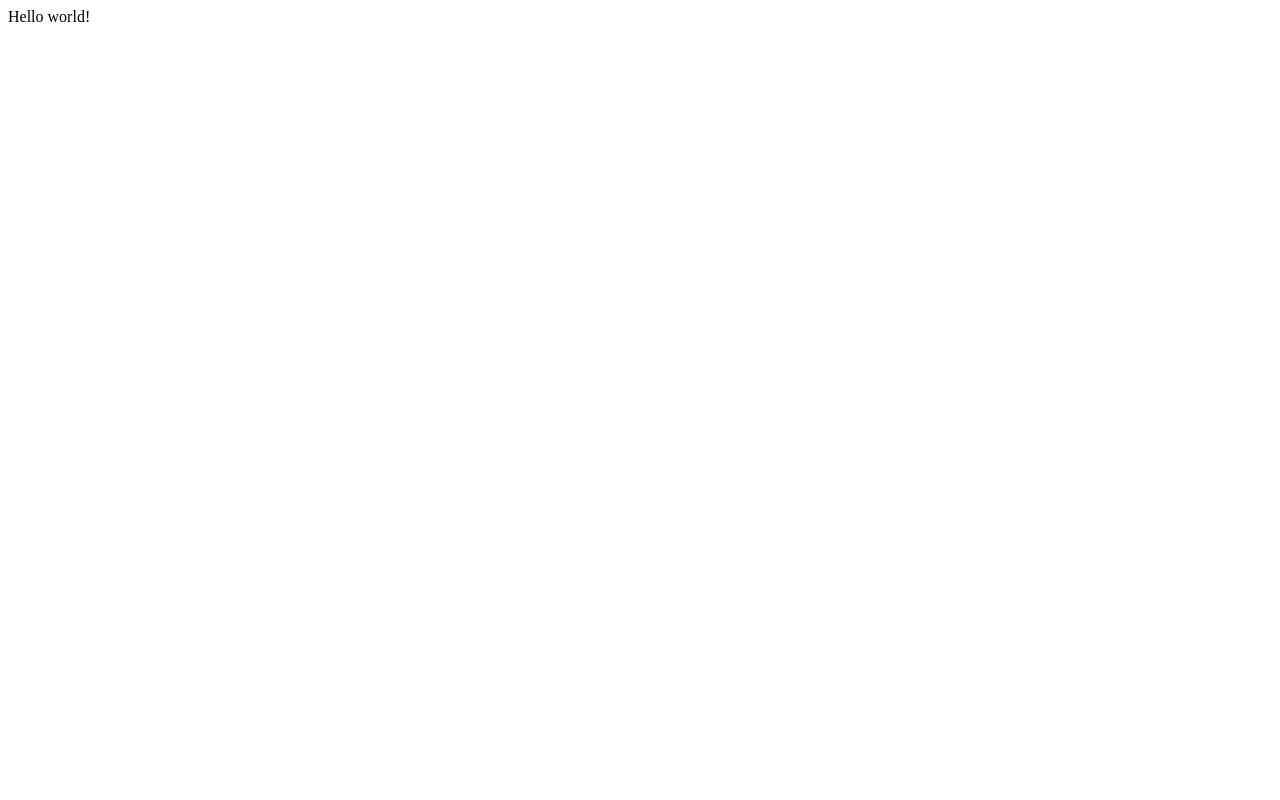
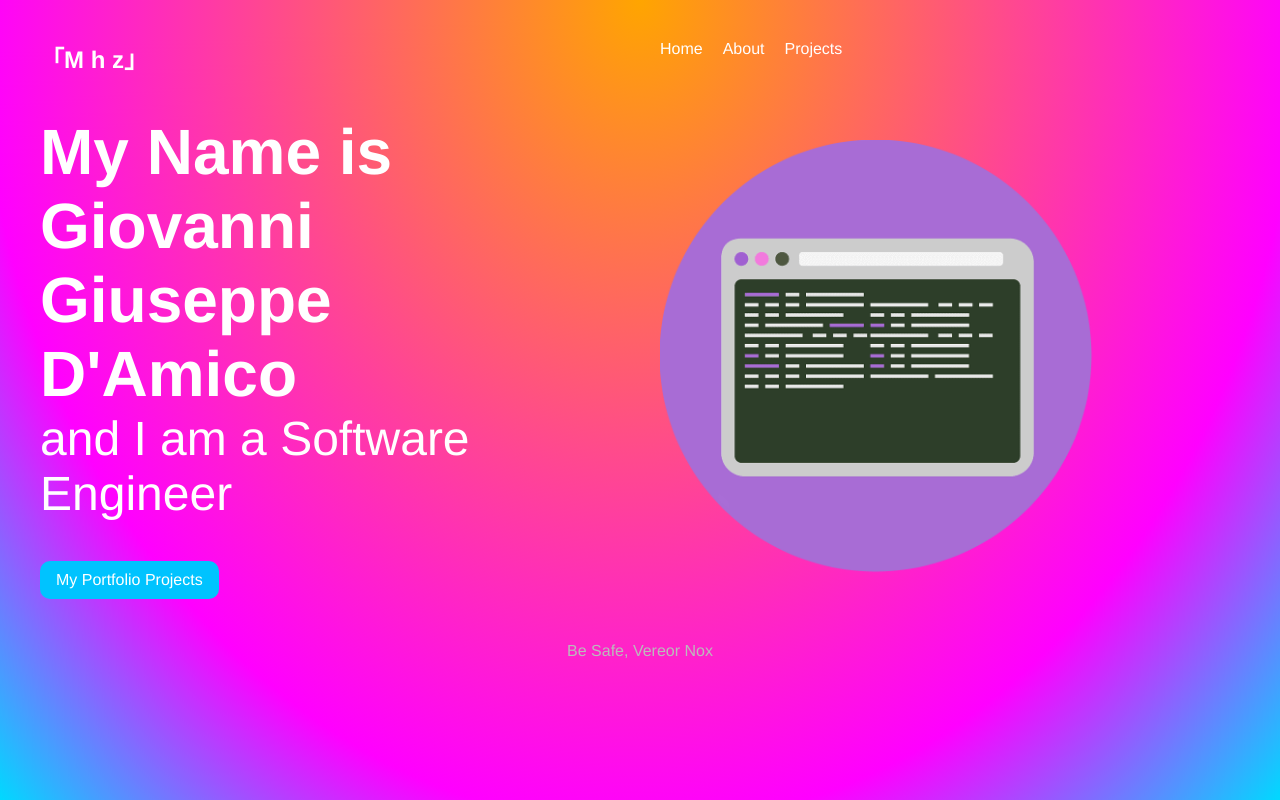
Before and after one commit to havoczephyr/gatsby_portfolio, a Gatsby site: page / in a window 1280 px wide. Built offline with nearby package versions, Linux system fonts and the light colour scheme; Gatsby itself is replaced by a stand-in of ours.

Commit message:
first mhz commit

```diff
--- a/gatsby-config.js
+++ b/gatsby-config.js
@@ -6,5 +6,17 @@
 
 module.exports = {
   /* Your site config here */
-  plugins: [],
+  plugins: [
+    {
+      resolve: `gatsby-source-filesystem`,
+      options: {
+        name: `notes`,
+        path: `${__dirname}/src/notes/`,
+      },
+    },
+  ],
+  siteMetadata: {
+    title: 'Mhz Portfolio',
+    description: "Giovanni D'Amico's Portfolio"
+  }
 }
--- a/package.json
+++ b/package.json
@@ -15,6 +15,7 @@
   },
   "dependencies": {
     "gatsby": "^4.2.0",
+    "gatsby-source-filesystem": "^4.3.0",
     "react": "^17.0.1",
     "react-dom": "^17.0.1"
   },
--- /dev/null
+++ b/src/components/Layout.js
@@ -0,0 +1,19 @@
+import React from 'react'
+import Navbar from './Navbar'
+import '../styles/global.css'
+
+export default function Layout({ children }) {
+    return (
+        <div className='layout'>
+        <Navbar />
+        <div className="content">
+            { children }
+        </div>
+        <footer>
+            <p>Be Safe, Vereor Nox</p>
+        </footer>
+
+
+        </div>
+    )
+}
--- /dev/null
+++ b/src/components/Navbar.js
@@ -0,0 +1,15 @@
+import { Link } from 'gatsby'
+import React from 'react'
+
+export default function Navbar() {
+    return (
+        <nav>
+            <h1>「M h z」</h1>
+            <div classname='links'>
+                <Link to='/'>Home</Link>
+                <Link to='/about'>About</Link>
+                <Link to='/projects'>Projects</Link>
+            </div>
+        </nav>
+    )
+}
--- a/src/pages/index.js
+++ b/src/pages/index.js
@@ -1,5 +1,21 @@
 import React from "react"
+import Layout from "../components/Layout"
+import { btn, header, bodies, cc } from '../styles/home.module.css'
+import { Link } from "gatsby"
 
 export default function Home() {
-  return <div>Hello world!</div>
+  return (
+    <Layout>
+    <section className={header}>
+  <div>
+    <h2>My Name is Giovanni Giuseppe <br></br> D'Amico</h2>
+    <h3>and I am a Software Engineer</h3>
+    <Link className={btn} to='/projects'>My Portfolio Projects</Link>
+  </div>
+  <div className={bodies}>
+    <img src= '/cc_transparent.png' alt='computer' id={cc}></img>
+  </div>
+  </section>
+  </Layout>
+  )
 }
--- /dev/null
+++ b/src/styles/capstone.module.css
@@ -0,0 +1,4 @@
+#langFrames{
+    display: flex;
+    justify-content: space-between;
+}
--- /dev/null
+++ b/src/styles/global.css
@@ -0,0 +1,48 @@
+* {
+    margin: 0;
+    padding: 0;
+    text-decoration: none;
+    font-family: "Helvetica";
+    color: white;
+}
+
+html, body {
+    min-height: 100%;
+}
+body {
+    background: radial-gradient(at top center, orange 0%, magenta 73%, rgb(0, 217, 255) 100%);
+    background-repeat: no-repeat;
+}
+p {
+    margin: 16px auto;
+    line-height: 1.5em;
+}
+
+.layout {
+    max-width: 1200px;
+    margin: 0 auto;
+}
+nav {
+    display: grid;
+    grid-template-columns: 1fr 1fr;
+    margin: 40px auto;
+}
+nav .links {
+    display: inline-block;
+    text-align: right;
+}
+nav a {
+    display: inline-block;
+    margin-left: 20px;
+    font-weight: 400;
+    padding-bottom: 8px;
+    border-bottom: 3px solid transparent;
+  }
+  nav a:hover {
+    border-color: white;
+  }
+  footer p{
+    text-align: center;
+    color: #bbb;
+    margin: 40px auto;
+  }
--- /dev/null
+++ b/src/styles/home.module.css
@@ -0,0 +1,29 @@
+.header {
+    display: grid;
+    grid-template-columns: 1fr 1fr;
+    grid-gap: 40px;
+    align-items: center;
+  }
+  .header h2 {
+    font-size: 4em;
+  }
+  .header h3 {
+    font-size: 3em;
+    font-weight: 400;
+    margin-bottom: 20px;
+  }
+  .btn {
+    display: inline-block;
+    background: #00c3ff;
+    padding: 10px 16px;
+    border-radius: 10px;
+    margin-top: 20px;
+    font-weight: 500;
+  }
+  .bodies {
+    display: flex;
+    justify-content: space-between;
+  }
+  #cc {
+    max-width: 75%;
+}
```
Also changed, not shown: src/pages/about.js (added, +47 -0 lines), src/pages/projects/capstone.js (added, +35 -0 lines), src/pages/projects/index.js (added, +19 -0 lines), src/styles/about.module.css (added, +16 -0 lines), src/styles/projects.module.css (added, +17 -0 lines), static/cc_transparent.png (added), static/giovanni.jpg (added), static/s_collector.png (added), 1 other file.
